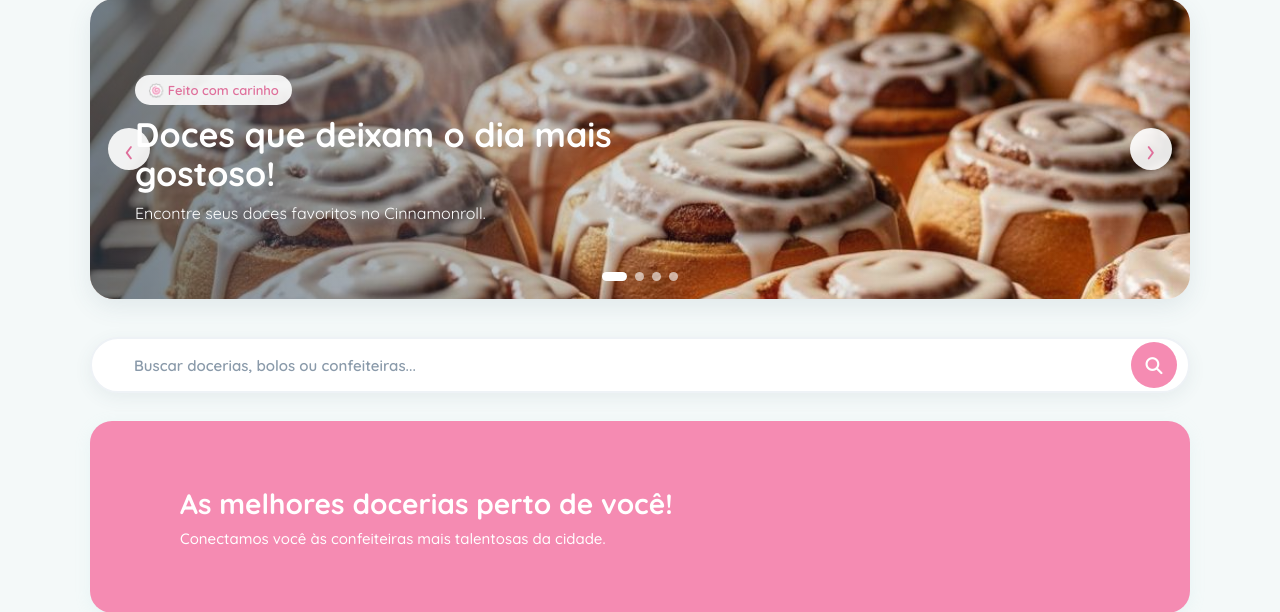
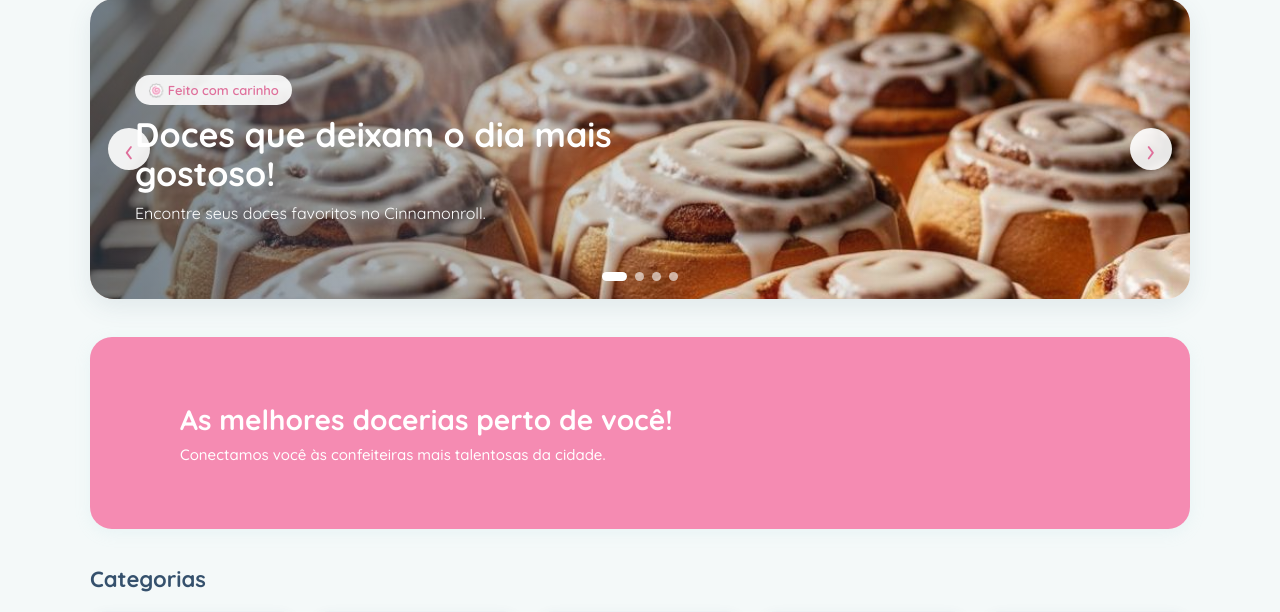
Before and after one commit to laura1050santos/Cinnamonroll, a Django app: page / in a window 1280 px wide. Shown: the part 191-803 px from the top of the page. Run offline with Django 5.2, Linux system fonts and the light colour scheme.

Commit message:
Bugs eliminados

```diff
--- a/core/templates/core/componentes/card_produto.html
+++ b/core/templates/core/componentes/card_produto.html
@@ -1,4 +1,4 @@
-<a href="{% url 'detalhe_produto' produto.id %}" class="produto-card-link">
+<a href="{% url 'produto' produto.id %}" class="produto-card-link">
 
     <div class="produto-card">
 
--- a/core/templates/core/homepage.html
+++ b/core/templates/core/homepage.html
@@ -99,27 +99,6 @@ Cinnamonroll - Delivery de Doces das Melhores Confeiteiras
         </div>
 
     </section>
-
-
-
-    <!-- =========================================
-         BARRA DE BUSCA
-         ========================================= -->
-
-    <div class="search-box">
-
-        <input
-            type="text"
-            placeholder="Buscar docerias, bolos ou confeiteiras..."
-        >
-
-        <button type="button">
-            <i class="fa-solid fa-magnifying-glass"></i>
-        </button>
-
-    </div>
-
-
 
     <!-- =========================================
          BANNER PRINCIPAL
--- a/core/urls.py
+++ b/core/urls.py
@@ -40,7 +40,7 @@ urlpatterns = [
        # name='produto'
     #),
 
-    path('produto/<int:id>/', views.detalhe_produto, name='detalhe_produto'),
+    path('produto/<int:id>/', views.detalhe_produto, name='produto'),
 
     path(
         'carrinho/',
```
